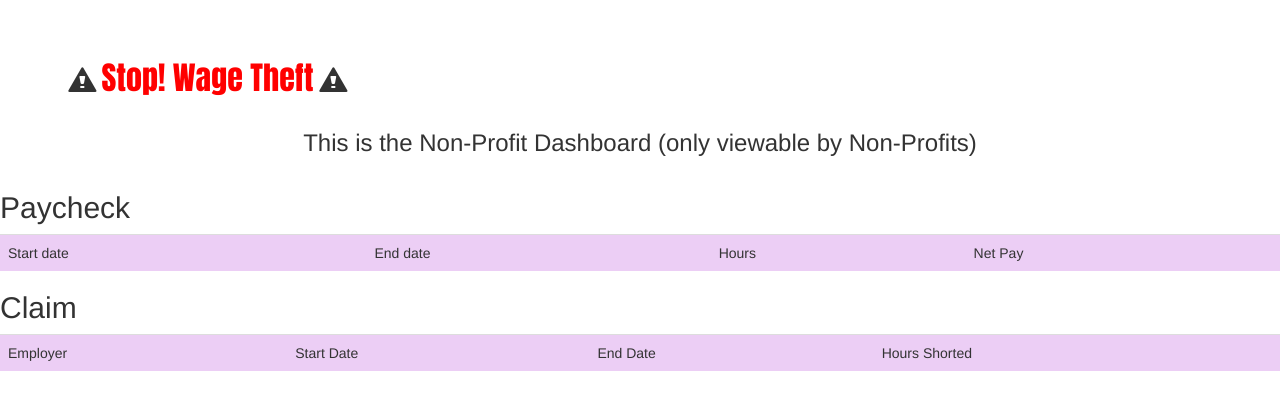
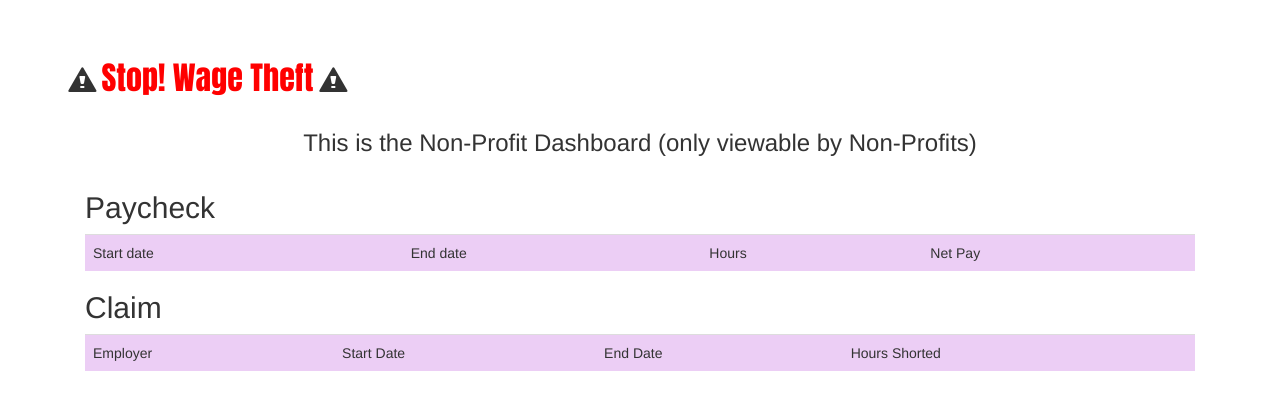
Before and after one commit to demcgee/Wage_Theft5, a PHP site: page /NonProfUI.php in a window 1280 px wide. Shown: the part 53-463 px from the top of the page. Run offline with PHP 8.4, Linux system fonts and the light colour scheme; the visitor is signed in with stand-in values (Sample User, id 1); data that the repository does not hold is empty.

Commit message:
Update NonProfUI.php

```diff
--- a/NonProfUI.php
+++ b/NonProfUI.php
@@ -48,9 +48,9 @@
 <!----------------->
 <!---List Paycheck--->
 <!----------------->
-
+<div class="container">
+<div class="col-xs-12">
 	<h2><?php echo "Paycheck"; ?></h2>
-
 <!-- Table about Paycheck -->
 
 <table class="table table-hover">
```
